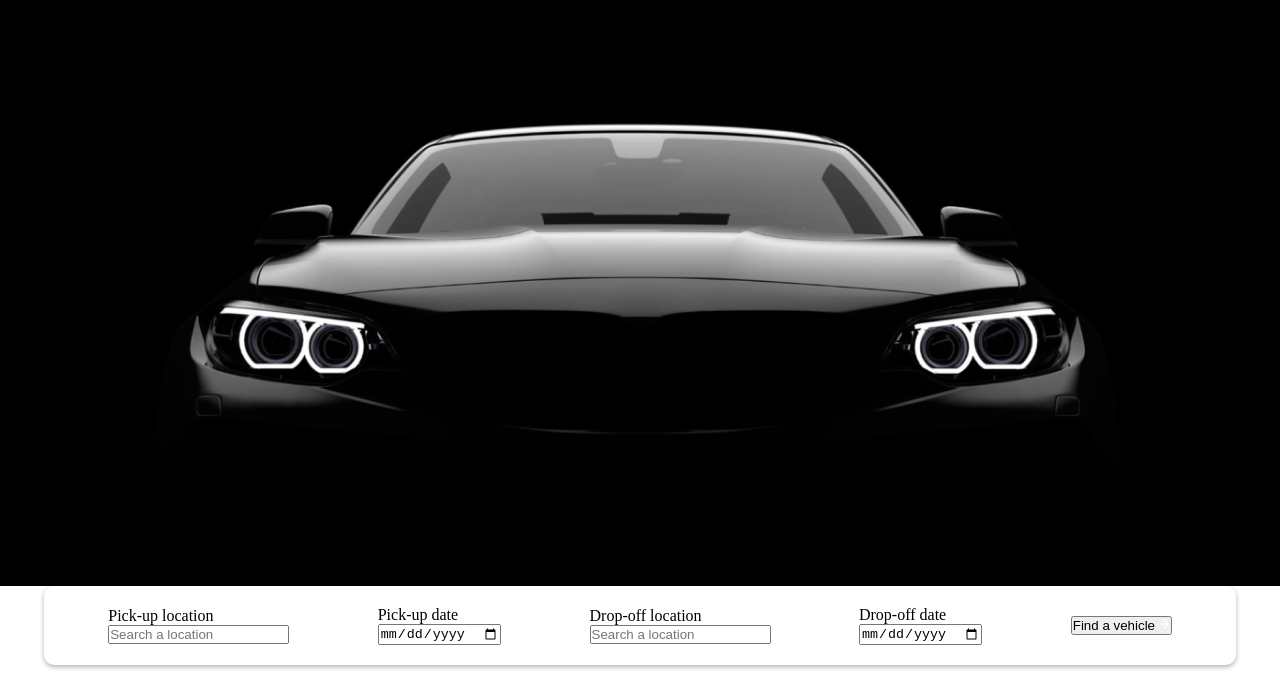
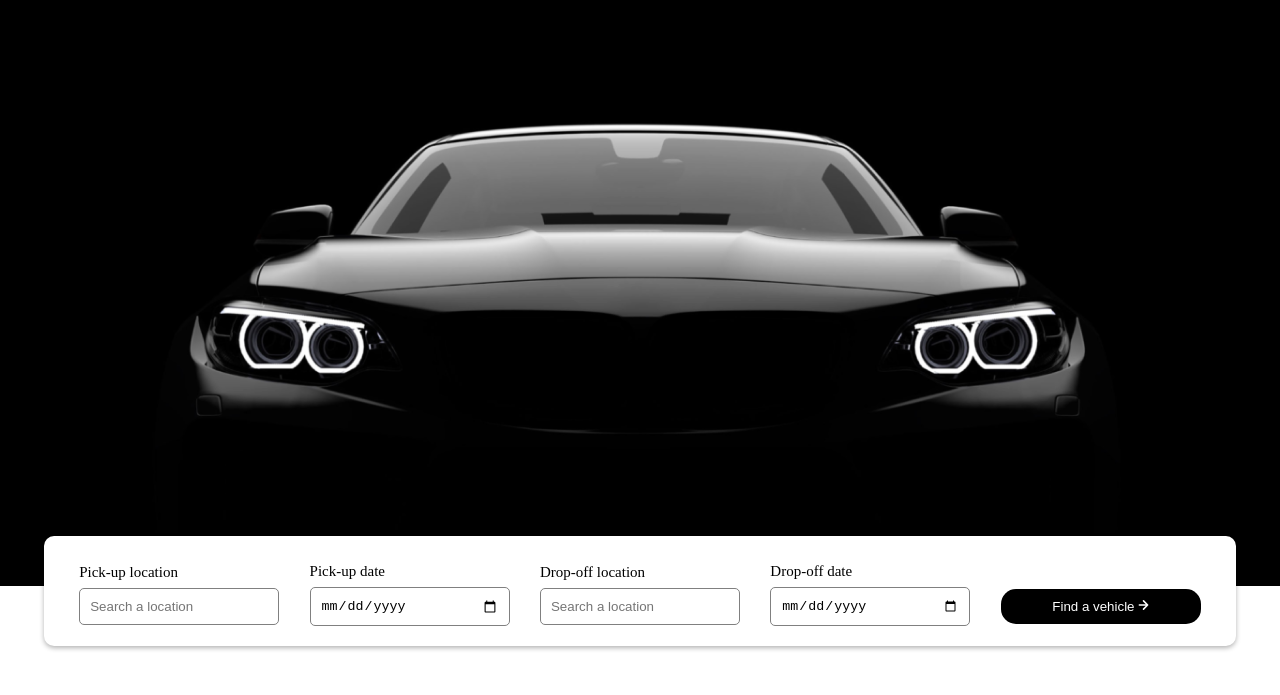
Before and after one commit to jennilore/tta_carrental, a plain HTML site: page index.html in a window 1280 px wide. Shown: the part 214-909 px from the top of the page. Drawn offline with Linux system fonts and the light colour scheme.

Commit message:
day 1 out put achieved

```diff
--- a/style.css
+++ b/style.css
@@ -55,6 +55,7 @@
 }
 
 .form{
+    margin-top: -50px;
     width: 90%;
     display: flex;
     align-items: center;
@@ -64,3 +65,28 @@
     background-color: white;
     box-shadow: 0px 2px 5px rgba(0, 0, 0, 0.3);
 }
+
+.input{
+    display: flex;
+    flex-direction: column;
+    width: 200px;
+}
+.input p{
+    font-size: 15px;
+    padding: 7px 0px;
+}
+
+.input input{
+    padding: 10px;
+    border: 1.5px solid gray;
+    border-radius: 5px;
+}
+
+.input button{
+    padding: 10px 0px;
+    margin-top: 30px;
+    border-radius: 15px;
+    background-color: black;
+    color: #fff;
+    border: none;
+}
```
